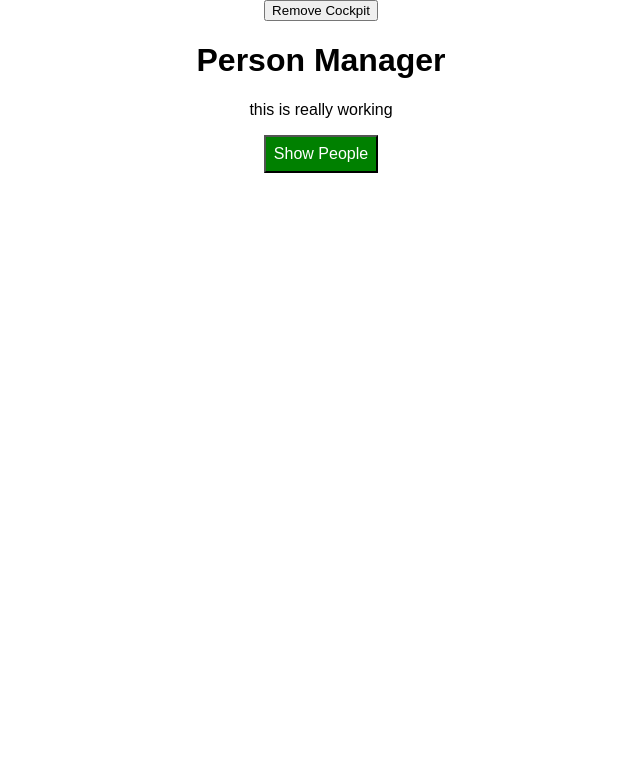
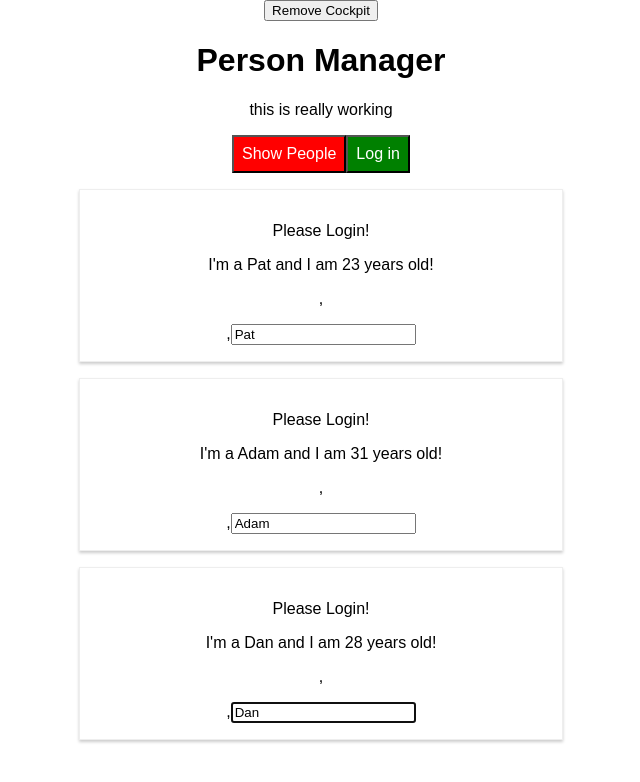
Before and after one commit to patmosebach/react-complete-guide, a React app in the folder react-guide/: page / in a window 1280 px wide. Shown: the top 782 px of the page, without its empty margins (319-959 px from the left). Built offline with nearby package versions, Linux system fonts and the light colour scheme.

Commit message:
Finished Section 7 Component/React Deep Dive

```diff
--- a/react-guide/package.json
+++ b/react-guide/package.json
@@ -31,6 +31,7 @@
     "postcss-flexbugs-fixes": "3.2.0",
     "postcss-loader": "2.0.8",
     "promise": "8.0.1",
+    "prop-types": "^15.7.2",
     "radium": "^0.26.0",
     "raf": "3.4.0",
     "react": "^16.11.0",
--- a/react-guide/src/components/Cockpit/Cockpit.js
+++ b/react-guide/src/components/Cockpit/Cockpit.js
@@ -1,14 +1,22 @@
-import React, { useEffect } from 'react';
+import React, { useEffect, useRef, useContext } from 'react';
 import classes from './Cockpit.css';
+import AuthContext from '../../context/auth-context';
 
 const cockpit = (props) => {
+
+    const toggleBtnRef = useRef(null);
+    const authContext = useContext(AuthContext);
+
+    console.log(authContext.authenticated);
 
     useEffect(() => {
         console.log('[Cockpit.js] useEffect');
         // Http request...
-        setTimeout(() => {
-            alert('Saved data to cloud!');
-        }, 1000);
+        // setTimeout(() => {
+        //     alert('Saved data to cloud!');
+        // }, 1000);
+
+        toggleBtnRef.current.click();
 
         return () => {
             console.log('[Cockpit.js] cleanup work in useEffect');
@@ -41,9 +49,12 @@ const cockpit = (props) => {
             <h1>{props.title}</h1>
             <p className={assignedClasses.join(' ')} >this is really working</p>
             <button
+                ref={toggleBtnRef}
                 className={btnClass}
                 onClick={props.clicked}
                 >Show People</button>
+                <button onClick={authContext.login}>Log in</button>
+
         </div>
 
     );
--- a/react-guide/src/components/Persons/Person/Person.js
+++ b/react-guide/src/components/Persons/Person/Person.js
@@ -1,9 +1,25 @@
 import React, {Component} from 'react';
-import './Person.css';
+import PropTypes from 'prop-types';
+
 import classes from './Person.css';
+import withClass from '../../../hoc/withClass';
 import Auxillary from '../../../hoc/Auxillary';
+import AuthContext from '../../../context/auth-context';
 
 class Person extends Component{
+
+    constructor(props){
+        super(props);
+        this.inputElementRef = React.createRef();
+    }
+
+    static contextType = AuthContext;
+
+    componentDidMount(){
+        //this.inputElement.focus();
+        this.inputElementRef.current.focus();
+        console.log(this.context.authenticated);
+    }
 
     render(){
         console.log('[Person.js] rendering...');
@@ -12,9 +28,17 @@ class Person extends Component{
             //<div className={classes.Person}>
             //[
             <Auxillary>
+                {this.context.authenticated ? <p>Authenticated!</p> : <p>Please Login!</p>}
                 <p key={1} onClick={this.props.click}>I'm a {this.props.name} and I am {this.props.age} years old!</p>,
                 <p key={2} >{this.props.children}</p>,
-                <input key={3} type="text" onChange={this.props.changed} value={this.props.name} />
+                <input
+                    key={3}
+                    //ref={(inputEl) => {this.inputElement = inputEl}}
+                    ref = {this.inputElementRef}
+                    type="text"
+                    onChange={this.props.changed}
+                    value={this.props.name}
+                />
             </Auxillary>
             //]
                 //</div>
@@ -22,4 +46,11 @@ class Person extends Component{
     }
 }
 
-export default Person;
+Person.propTypes = {
+    click: PropTypes.func,
+    name: PropTypes.string,
+    changed: PropTypes.func,
+    age: PropTypes.number
+};
+
+export default withClass(Person, classes.Person);
--- a/react-guide/src/components/Persons/Persons.js
+++ b/react-guide/src/components/Persons/Persons.js
@@ -14,7 +14,7 @@ class Persons extends Component{
 
   shouldComponentUpdate(nextProps, nextState){
     console.log('[Persons.js] shouldComponentUpdate');
-    if(nextProps.persons !== this.props.persons){
+    if(nextProps.persons !== this.props.persons || nextProps.isAuthenticated !== this.props.isAuthenticated){
       return true;
     }else{
       return false;
@@ -53,7 +53,8 @@ class Persons extends Component{
           name={person.name}
           age={person.age}
           key = {person.id}
-          changed={(event) => this.props.changed(event, person.id)}/>
+          changed={(event) => this.props.changed(event, person.id)}
+          isAuth={this.props.isAuthenticated}/>
       );
     });
   }
--- a/react-guide/src/containers/App.js
+++ b/react-guide/src/containers/App.js
@@ -2,6 +2,9 @@ import React, { Component } from 'react';
 import classes from './App.css';
 import Persons from '../components/Persons/Persons';
 import Cockpit from '../components/Cockpit/Cockpit';
+import withClass from '../hoc/withClass';
+import Auxillary from '../hoc/Auxillary';
+import AuthContext from '../context/auth-context';
 
 class App extends Component {
 
@@ -19,7 +22,9 @@ class App extends Component {
     ],
     otherState: 'some other stuff',
     showPersons: false,
-    showCockpit: true
+    showCockpit: true,
+    changeCounter: 0,
+    authenticated: false
   }
 
   static getDerivedStateFromProps(props, state){
@@ -54,14 +59,19 @@ class App extends Component {
     const persons = [...this.state.persons];
     persons[personIndex] = person;
 
-    this.setState({ persons: persons })
-  }
+    this.setState((prevState, props) => {
+      return {
+        persons: persons,
+        changeCounter: prevState.changeCounter + 1
+      };
+    });
+  };
 
   togglePersonsHandler = () => {
     this.setState({
       showPersons: !this.state.showPersons
     })
-  }
+  };
 
   deletePersonHandler = (personIndex) => {
     //const persons = this.state.person.slice();
@@ -71,6 +81,11 @@ class App extends Component {
     this.setState({persons:persons})
   }
 
+  loginHandler = () => {
+    //Set authentication state to true
+    this.setState({authenticated: true});
+  };
+
   render() {
     console.log('[App.js] render');
     let persons = null;
@@ -79,24 +94,35 @@ class App extends Component {
       persons = <Persons
             persons={this.state.persons}
             clicked={this.deletePersonHandler}
-            changed={this.nameChangedHandler}/>
+            changed={this.nameChangedHandler}
+            isAuthenticated={this.state.authenticated}/>
     }
 
     return (
-      <div className={classes.App}>
+      <Auxillary className={classes.App}>
         <button
           onClick={() => {
             this.setState({showCockpit: false});
             }}
         >Remove Cockpit
         </button>
-        {this.state.showCockpit ? <Cockpit
-          title={this.props.appTitle}
-          showPersons={this.state.showPersons}
-          personsLength={this.state.persons.length}
-          clicked={this.togglePersonsHandler} /> : null }
-        {persons}
-      </div>
+        <AuthContext.Provider
+          value={{
+            authenticated: this.state.authenticated,
+            login: this.loginHandler}}
+        >
+          {this.state.showCockpit ? (
+            <Cockpit
+              title={this.props.appTitle}
+              showPersons={this.state.showPersons}
+              personsLength={this.state.persons.length}
+              clicked={this.togglePersonsHandler}
+              />
+          ) : null}
+          {persons}
+        </AuthContext.Provider>
+
+      </Auxillary>
     );
 
     //This is what jsx gets compiled into when built.
@@ -104,4 +130,4 @@ class App extends Component {
   }
 }
 
-export default App;
+export default withClass(App, classes.App);
--- /dev/null
+++ b/react-guide/src/context/auth-context.js
@@ -0,0 +1,8 @@
+import React from 'react';
+
+const authContext = React.createContext({
+    authenticated: false,
+    login: () => {}
+});
+
+export default authContext;
--- /dev/null
+++ b/react-guide/src/hoc/withClass.js
@@ -0,0 +1,11 @@
+import React from 'react';
+
+const withClass = (WrappedComponent, className) => {
+    return props => (
+        <div className={className}>
+            <WrappedComponent {...props}/>
+        </div>
+    );
+}
+
+export default withClass;
```
